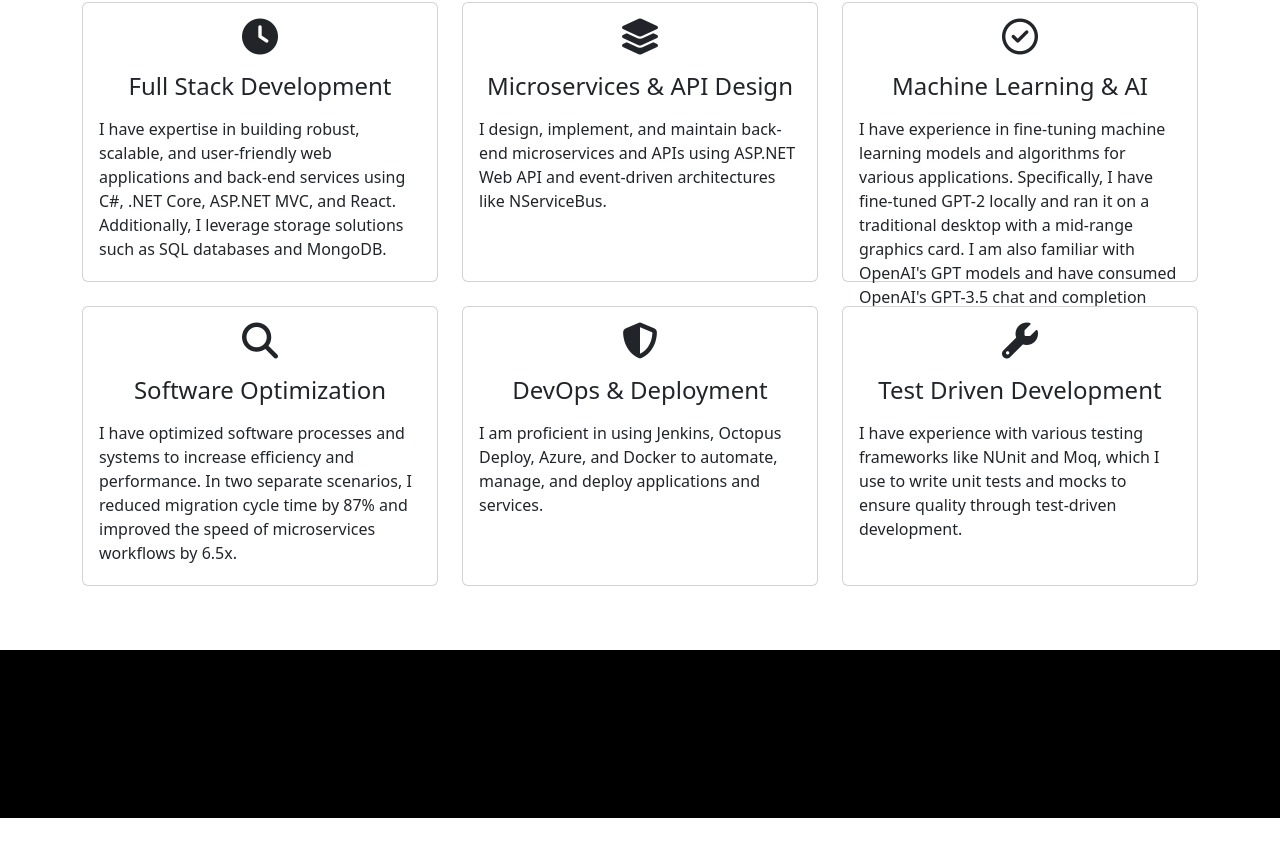
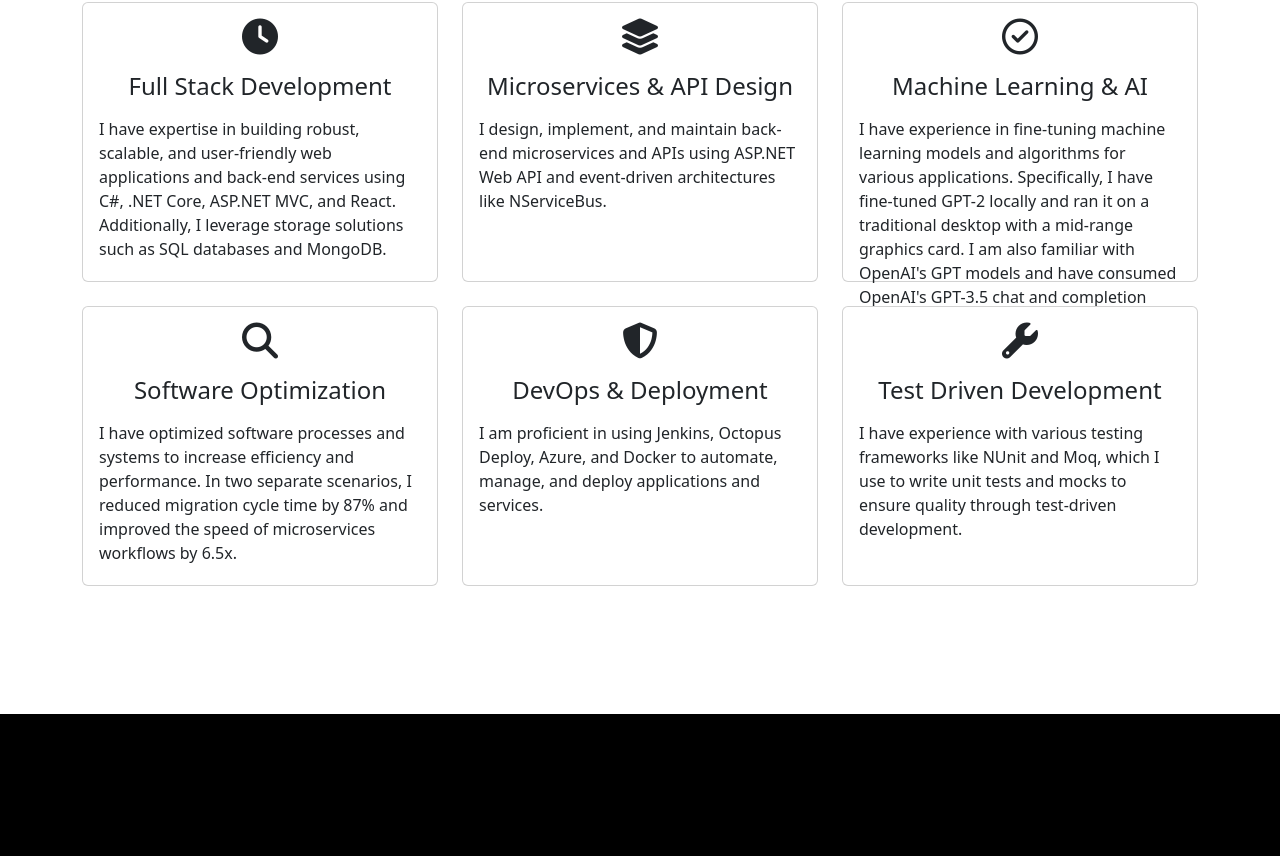
Before and after one commit to rpmiller4/portfolio, a React (Create React App) app in the folder my-portfolio/ClientApp/: page / in a window 1280 px wide. Shown: the part 1502-2358 px from the top of the page. Before the commit the page ends 2320 px from the top, so only its background shows below. Built offline with nearby package versions, Linux system fonts and the light colour scheme.

Commit message:
minor update to footer margin to add space.

```diff
--- a/my-portfolio/ClientApp/src/custom.css
+++ b/my-portfolio/ClientApp/src/custom.css
@@ -79,6 +79,7 @@ code {
 }
 
 #footer {
+  margin-top: 8rem;
   background-color: #000000;
   color: #ffffff;
 }
```
